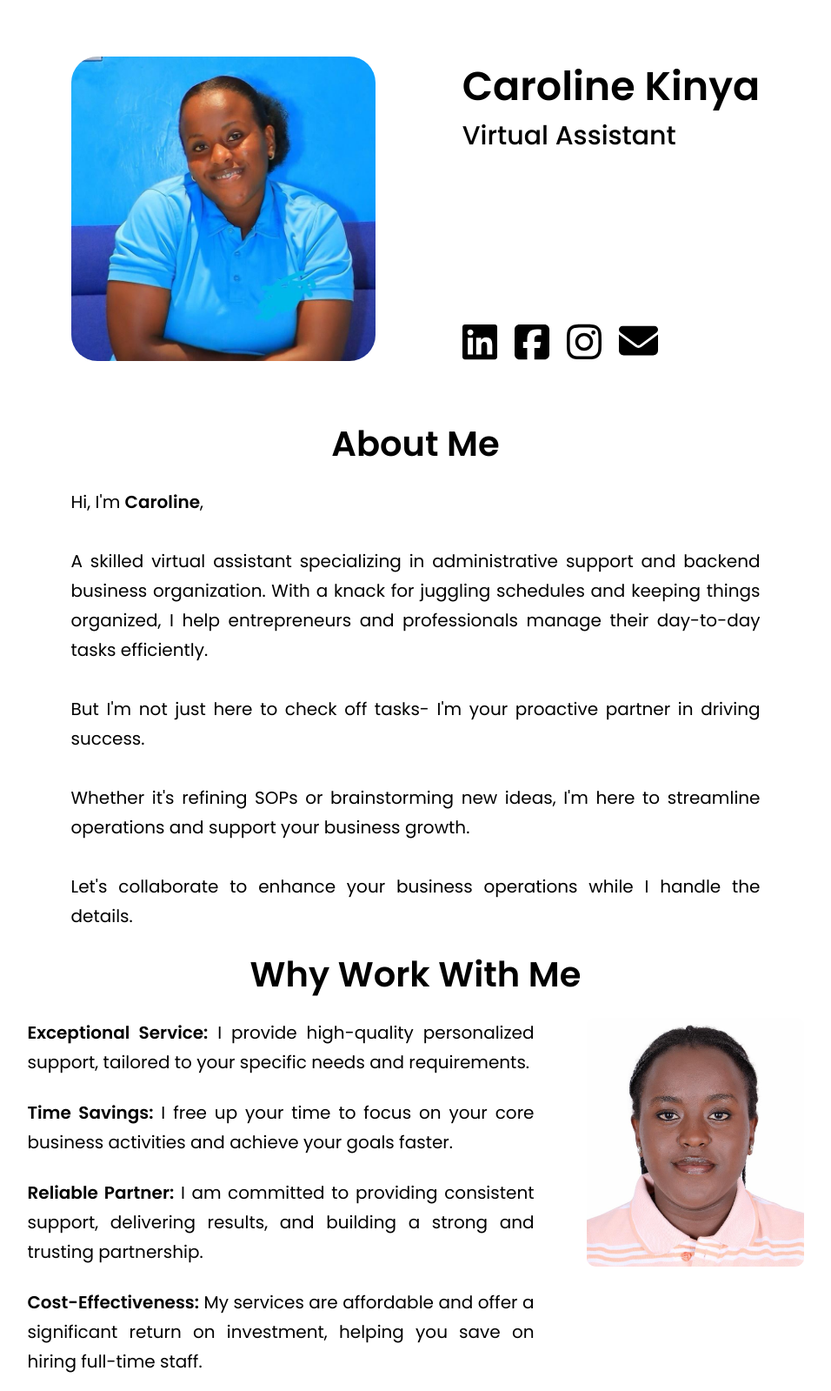
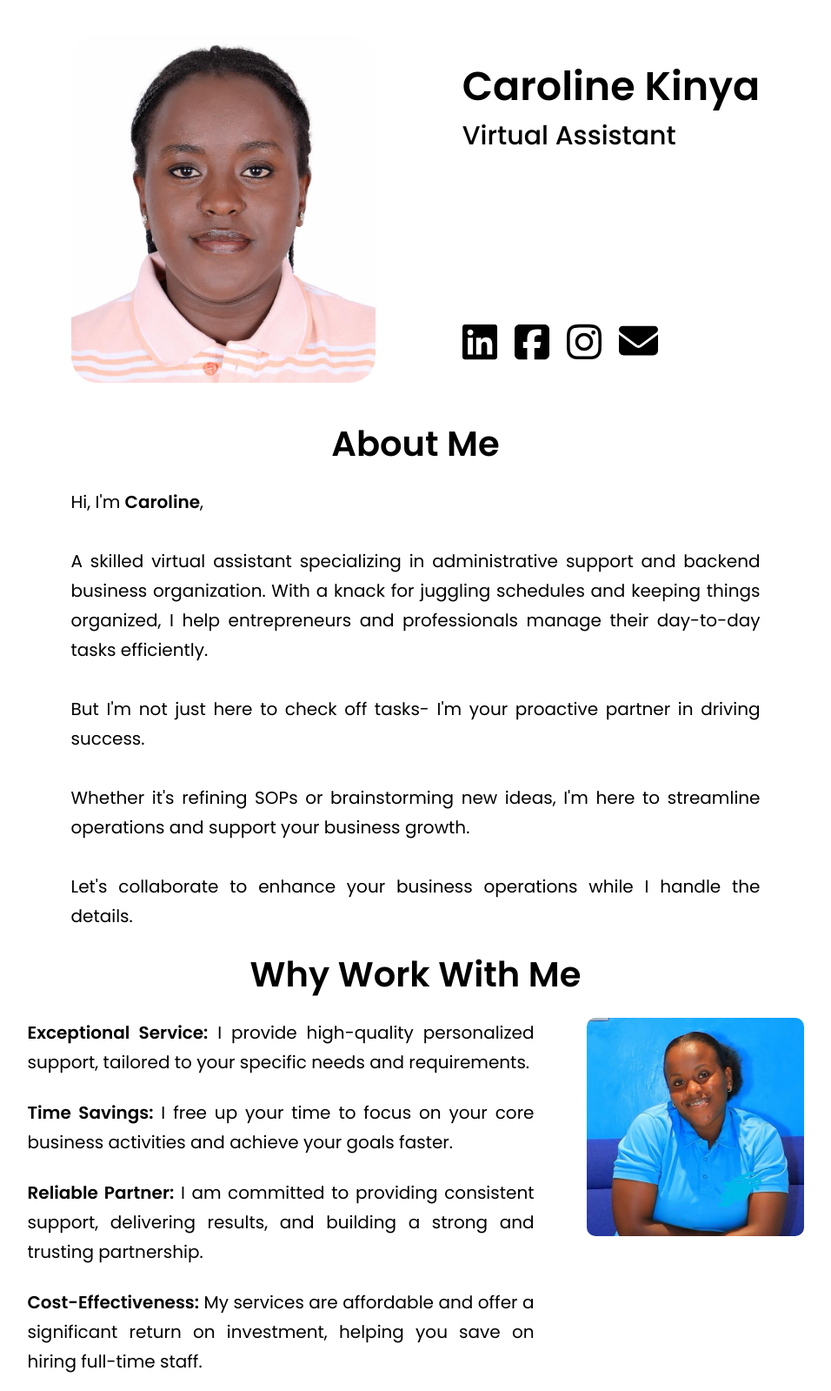
Before and after one commit to sithuhtet016/caroline-portfolio, a website: page index.html in a window 1280 px wide. Shown: the top 1599 px of the page at 87% size, without its empty margins (162-1118 px from the left). Drawn offline with Linux system fonts and the light colour scheme.

Commit message:
swapped images

```diff
--- a/index.html
+++ b/index.html
@@ -21,7 +21,7 @@
     <!-- hero page -->
     <div class="max-w-[793px] h-[480px] flex justify-center items-center mx-auto">
         <div class="w-[350px] mr-[100px]">
-            <img class="rounded-[30px]" src="./assets/images/caroline-profile.jpeg" alt="profile-picture">
+            <img class="rounded-[30px]" src="./assets/images/caroline-headshot.jpeg" alt="profile-picture">
         </div>
         <div class="flex flex-col justify-between h-[350px]">
             <div>
@@ -62,7 +62,7 @@
                 <p class="text-[20px] text-justify"><span class="font-semibold">Cost-Effectiveness:</span> My services are affordable and offer a significant return on investment, helping you save on hiring full-time staff.</p>
             </div>
             <div>
-                <img class="max-w-[250px] rounded-[10px]" src="./assets/images/caroline-headshot.jpeg" alt="profile-picture">
+                <img class="max-w-[250px] rounded-[10px]" src="./assets/images/caroline-profile.jpeg" alt="profile-picture">
             </div>
         </div>
     </div>
```
